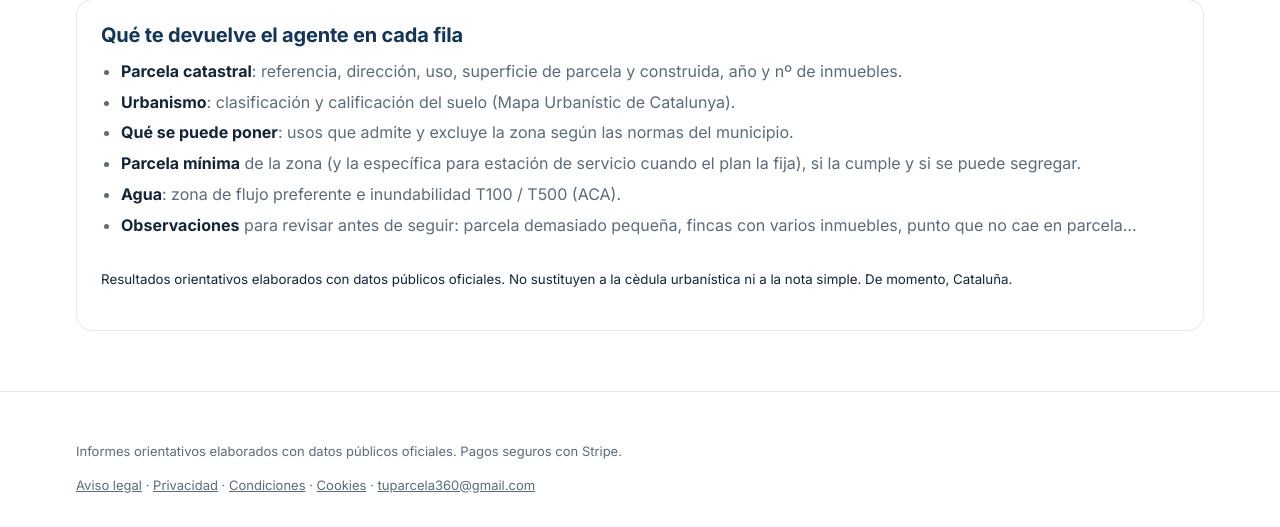
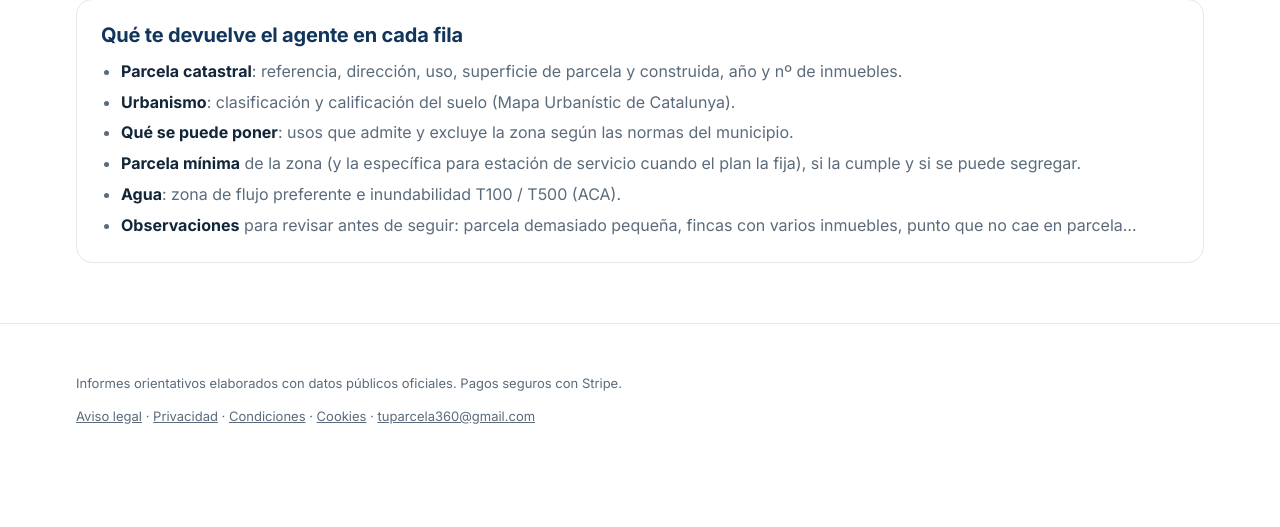
Before and after one commit to vann4413-coder/ubicaciones, a FastAPI app: page /agente/lista in a window 1280 px wide. Shown: the part 593-1120 px from the top of the page. After the commit the page ends 1017 px from the top, so only its background shows below. Run offline with FastAPI, Linux system fonts and the light colour scheme.

Commit message:
Analiza tu lista: quitar nota final
Co-Authored-By: Claude Opus 5.5 <noreply@anthropic.com>
Claude-Session: https://claude.ai/code/session_01B2gdACnnbb92rx57QNWFdN

```diff
--- a/app/web/templates/agente_lista.html
+++ b/app/web/templates/agente_lista.html
@@ -70,6 +70,5 @@
     <li><b>Agua</b>: zona de flujo preferente e inundabilidad T100 / T500 (ACA).</li>
     <li><b>Observaciones</b> para revisar antes de seguir: parcela demasiado pequeña, fincas con varios inmuebles, punto que no cae en parcela…</li>
   </ul>
-  <p><small>Resultados orientativos elaborados con datos públicos oficiales. No sustituyen a la cèdula urbanística ni a la nota simple. De momento, Cataluña.</small></p>
 </div>
 {% endblock %}
```
